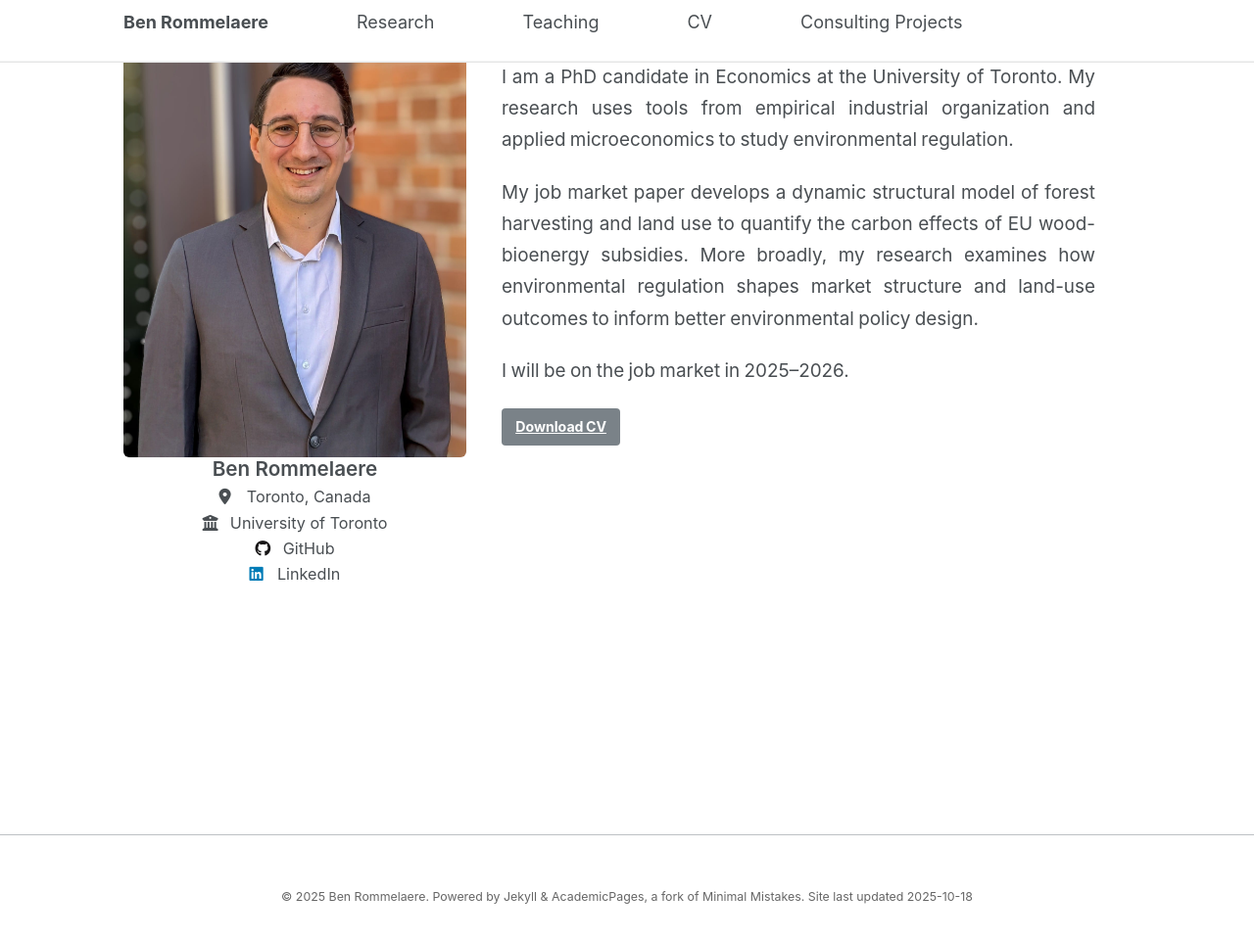
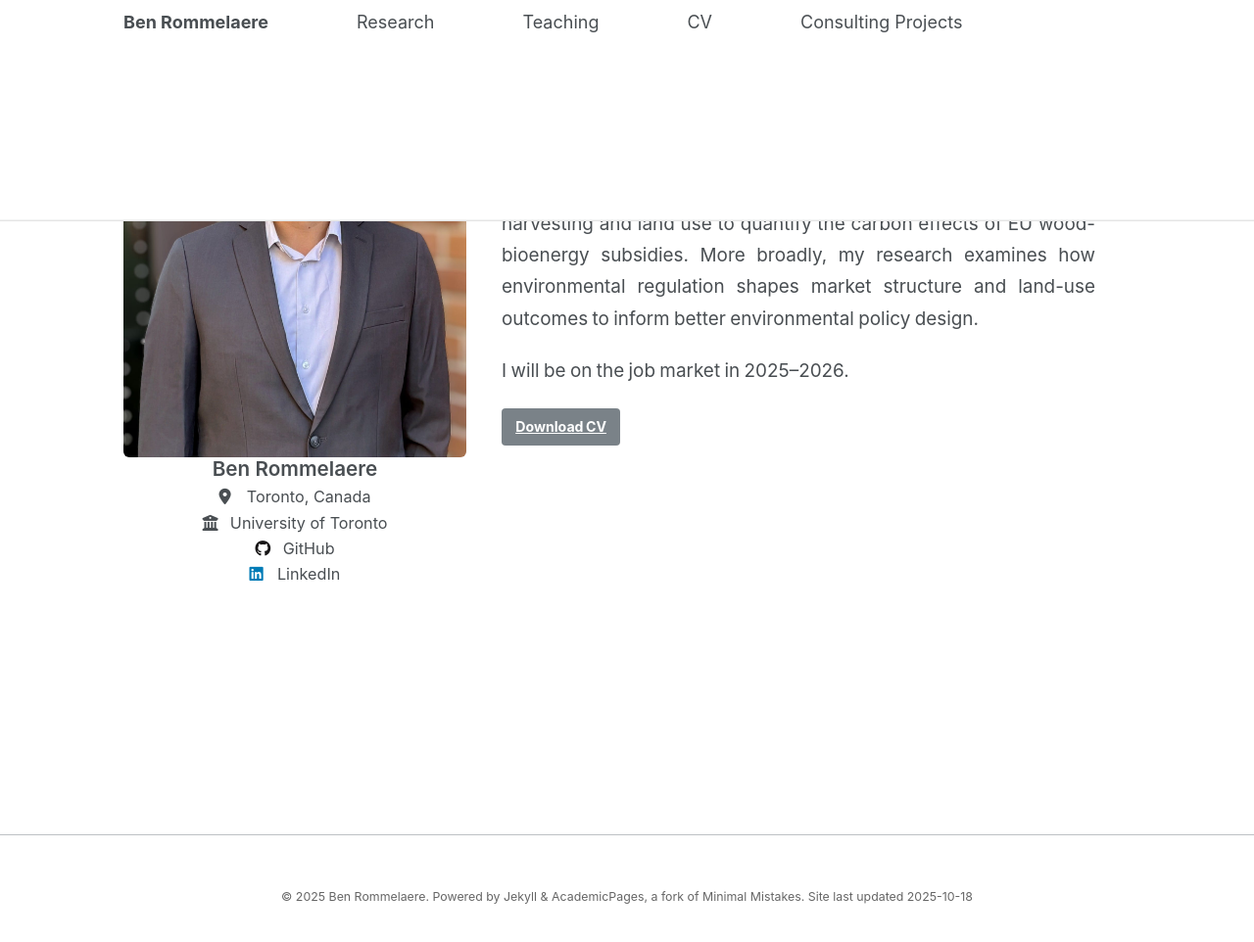
Before and after one commit to brommelaere/brommelaere.github.io, a Jekyll site: the page built from _pages/about.md, in a window 1280 px wide and 979 px high. Shown: the top 962 px of the window at 98% size. Built offline with Jekyll 4.4.1, drawn with Linux system fonts in a browser that asks for light colours.

Commit message:
Update _custom.scss

```diff
--- a/_sass/_custom.scss
+++ b/_sass/_custom.scss
@@ -10,8 +10,8 @@
   padding-left: 0 !important;
   padding-right: 0 !important;
   border-bottom: 1px solid #e5e5e5 !important;
-  padding-bottom: 1rem !important;
-  margin-bottom: 10rem !important; /* SPACE BETWEEN NAV AND CONTENT */
+  padding-bottom: 10rem !important;
+  margin-bottom: -2rem !important; /* SPACE BETWEEN NAV AND CONTENT */
 }
 
 .masthead__inner-wrap {
```
